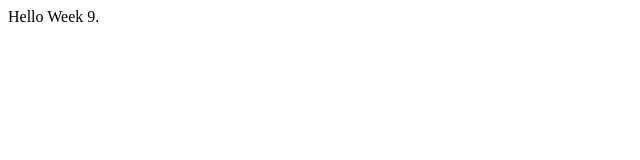
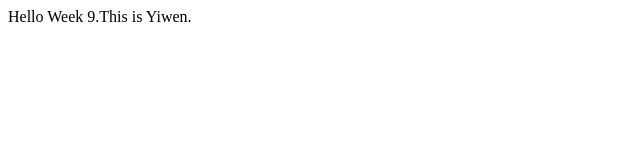
Before and after one commit to ji-jieyi/Week9, a website: page index.html in a window 1280 px wide. Shown: the whole page, without its empty margins (0-640 px from the left). Drawn offline with Linux system fonts and the light colour scheme.

Commit message:
Week 9 Exercise 1.

```diff
--- a/index.html
+++ b/index.html
@@ -1,7 +1,7 @@
 <html>
   <body>
     <div id="app">
-      Hello Week 9.
+      Hello Week 9.This is Yiwen.
     </div>
   </body>
 </html>
```
